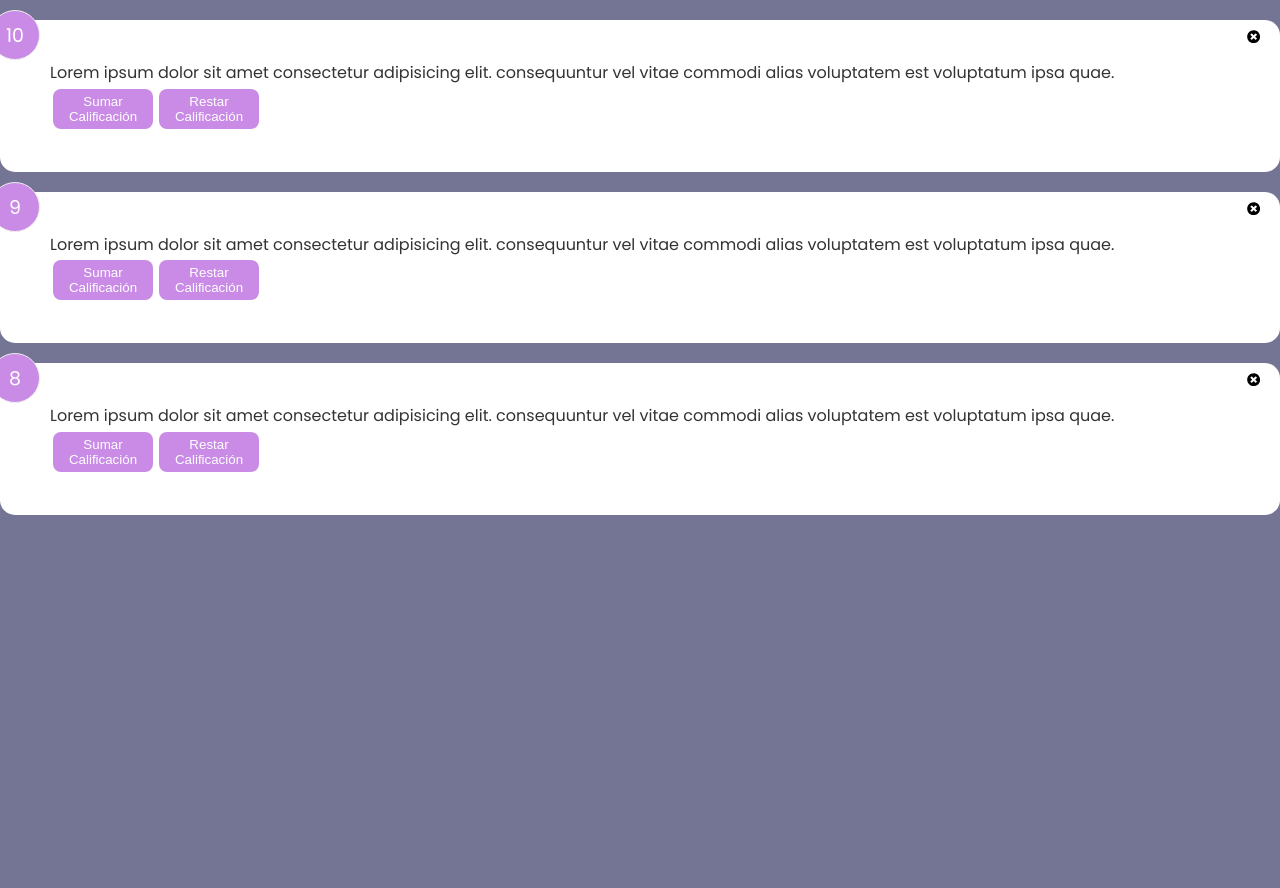
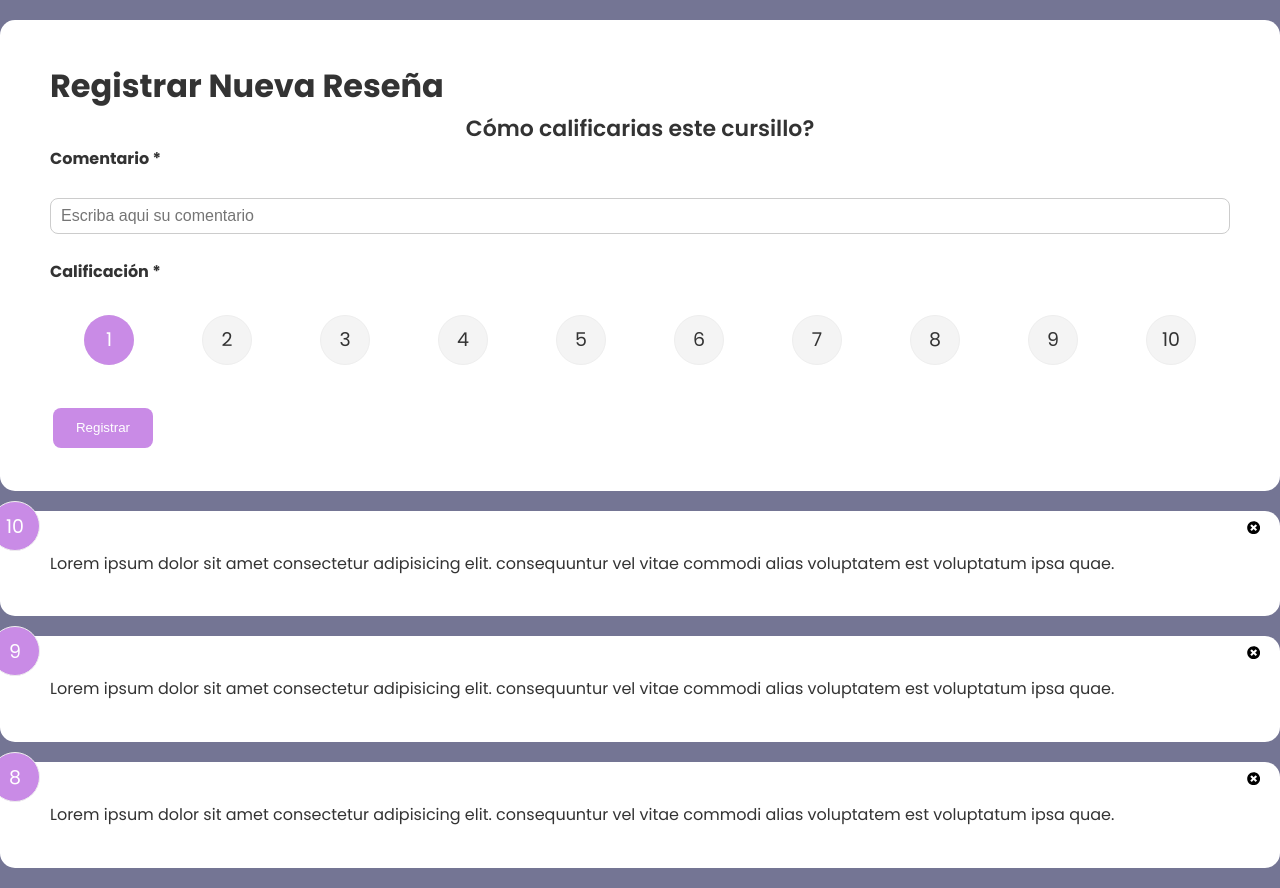
Before and after one commit to NADaza122/feedback-, a React (Create React App) app: page / in a window 1280 px wide. Before the commit the page ends 800 px from the top, so only its background shows below. Built offline with nearby package versions, Linux system fonts and the light colour scheme; the HTML template or start-up script is replaced by a standard one.

Commit message:
cambioseliminaragregar

```diff
--- a/src/App.js
+++ b/src/App.js
@@ -3,10 +3,13 @@ import {useState} from "react";
 //Data
 import Resenias from "./data/Resenias";
 
+//Form
+import FormResenia from "./components/FormResenia";
+
 import "./index.css";
 
-import Header from "./components/Header";
-import Resenia from "./components/Resenias";
+// import Header from "./components/Header";
+// import Resenia from "./components/Resenias";
 import ListR from "./components/ReseniaList";
 
 
@@ -18,7 +21,10 @@ function App(){
 
     //metodó para borrar una reseña
     const delete_Resenia = (id) => {
-        window.confirm("estas seguro de borrar esta resenia?")
+        if(window.confirm("estas seguro de borrar esta resenia?")){
+            //BORRAR RESEÑA POR ID
+            setListaResenias(lista_resenias.filter((resenia)=> resenia.id !== id ))
+        }
     }
 
 
@@ -27,6 +33,7 @@ function App(){
            <Resenia/>
         </div>*/
         <div className="contianer">
+            <FormResenia />
             <ListR
             deleteResenia={delete_Resenia}
             listaresenias={lista_resenias} />
--- /dev/null
+++ b/src/components/FormResenia.jsx
@@ -0,0 +1,48 @@
+// import '../index.css';
+import Rating from './Rating';
+import { useState } from "react"
+
+const FormResenia=()=>{
+
+    //ESTADOS PARA RATING Y TEXTO
+    const[rating, setRating]=useState(10)
+    const[text, setText]=useState('')
+
+    //metodo para cambiar estado del texto
+    const cambiarTexto= (e) => {
+        setText(e.target.value)
+    }
+
+    //console.log(cambiarTexto)
+
+    return(
+        <div className='card'>
+            <form>
+                <h1>Registrar Nueva Reseña</h1>
+                <h2>Cómo calificarias este cursillo?</h2>
+
+                <h4>Comentario *</h4>
+                <br></br>
+                <div className="input-group">
+                    <input
+                        type="text"
+                        placeholder="Escriba aqui su comentario"
+                        onChange={ cambiarTexto }
+                        />
+                </div>
+
+                <br></br>
+                <h4>Calificación *</h4>
+                <Rating
+                       setRating={setRating} />
+
+                <button className='btn' type="submit">
+                    Registrar
+                </button>
+
+            </form>
+        </div>
+    )
+}
+
+export default FormResenia
--- /dev/null
+++ b/src/components/Rating.jsx
@@ -0,0 +1,39 @@
+import { useState } from "react"
+
+const Rating = ({ setRating }) =>{
+
+    //ESTADO DE LA NOTA
+    const[nota, setNota] = useState(1)
+
+    const cambiarNota = (e) => {
+        setNota( +e.currentTarget.value )
+        setRating( +e.currentTarget.value )
+    }
+
+    //console.log(nota)
+
+    return(
+        <ul className="rating">
+            {[1,2,3,4,5,6,7,8,9,10].map((numero)=>(
+                  <li key={numero} >
+                  <input
+                          id={numero}
+                          type="radio"
+                          name="rating"
+                          value={numero}
+                          onChange={ cambiarNota }
+                          checked={ numero === nota }
+                          />
+
+                         <label htmlFor={numero} >
+                            {numero}
+                         </label>
+                 </li>
+                ))
+            }
+
+        </ul>
+    )
+}
+
+export default Rating
--- a/src/components/Resenias.jsx
+++ b/src/components/Resenias.jsx
@@ -7,19 +7,19 @@ const Resenia = ({ resenia, deleteResenia }) => {
     const [comments,
            setCommets]=useState(resenia.text)
 
-    //Sumar el estado de la Calificación
-    const agregarNota=()=>{
-        setRating((prev)=>{
-            return prev +1
-        })
-    }
+    // //Sumar el estado de la Calificación
+    // const agregarNota=()=>{
+    //     setRating((prev)=>{
+    //         return prev +1
+    //     })
+    // }
 
-    //Restar el estado de la Calificación
-    const restarNota=()=>{
-        setRating((prev)=>{
-            return prev -1
-        })
-    }
+    // //Restar el estado de la Calificación
+    // const restarNota=()=>{
+    //     setRating((prev)=>{
+    //         return prev -1
+    //     })
+    // }
 
     return (
         <div className="card">
@@ -29,12 +29,12 @@ const Resenia = ({ resenia, deleteResenia }) => {
             <div className="text-display">
                 {comments}
             </div>
-            <button className='btn' onClick={agregarNota}>
+            {/* <button className='btn' onClick={agregarNota}>
                 Sumar Calificación
             </button>
             <button className='btn' onClick={restarNota}>
                Restar Calificación
-            </button>
+            </button> */}
             <button onClick={()=> deleteResenia(resenia.id) } className='close'>
                <FaTimesCircle />
             </button>
--- a/src/index.css
+++ b/src/index.css
@@ -15,6 +15,12 @@ body {
 
 ul {
   list-style: none;
+}
+
+.container {
+  max-width: 768px;
+  margin: auto;
+  padding: 0 20px;
 }
 
 .container {
```
